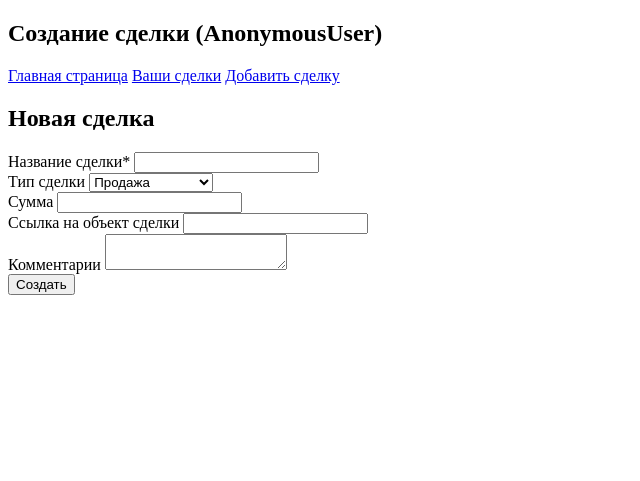
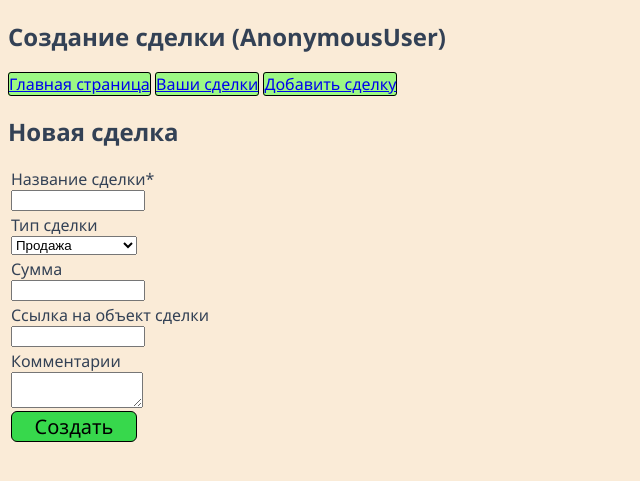
Before and after one commit to StanislavTsyganko/app1, a Django app: template deals/templates/add_deal.html in a window 1280 px wide. Shown: the top 481 px of the page, without its empty margins (0-640 px from the left). Run offline with Django 5.2, Linux system fonts and the light colour scheme; the template is opened without the code that fills it, so the values that code supplies are empty.

Commit message:
add some style

```diff
--- a/deals/templates/add_deal.html
+++ b/deals/templates/add_deal.html
@@ -10,12 +10,12 @@
         {% csrf_token %}
         <div class="field_form">
             <label>Название сделки*</label>
-            <input type="text" name="title" required>
+            <input type="text" name="title" required  class="field">
         </div>
 
         <div class="field_form">
             <label>Тип сделки</label>
-            <select name="type_id">
+            <select name="type_id" class="field">
                 <option value="SALE">Продажа</option>
                 <option value="SALE_PRODUCT">Продажа товара</option>
                 <option value="SALE_SERVICE">Продажа услуги</option>
@@ -24,21 +24,21 @@
 
         <div class="field_form">
             <label>Сумма</label>
-            <input type="number" name="amount">
+            <input type="number" name="amount" class="field">
         </div>
 
         <div class="field_form">
             <label>Ссылка на объект сделки</label>
-            <input type="url" name="url_object">
+            <input type="url" name="url_object" class="field">
         </div>
 
         <div class="field_form">
             <label>Комментарии</label>
-            <textarea name="comments"></textarea>
+            <textarea name="comments" class="field"></textarea>
         </div>
 
         <div class="field_form">
-            <button type="submit" class="btn btn-primary">Создать</button>
+            <button type="submit" class="button_add">Создать</button>
         </div>
 
     </form>
--- a/settings.py
+++ b/settings.py
@@ -121,7 +121,10 @@ USE_TZ = True
 # Static files (CSS, JavaScript, Images)
 # https://docs.djangoproject.com/en/5.2/howto/static-files/
 
-STATIC_URL = 'static/'
+STATIC_URL = '/static/'
+STATICFILES_DIRS = [
+    os.path.join(BASE_DIR, 'app1/static'),
+]
 
 # Default primary key field type
 # https://docs.djangoproject.com/en/5.2/ref/settings/#default-auto-field
--- /dev/null
+++ b/static/css/style.css
@@ -0,0 +1,50 @@
+body {
+    font-family: 'Segoe UI', Roboto, sans-serif;
+    background-color: antiquewhite;
+    color: #334155;
+}
+
+
+nav a{
+    font-family: 'Segoe UI', Roboto, sans-serif;
+    font-size: 16px;
+    background-color: rgb(156, 248, 132);
+    border-radius: 3px;
+    border: 1px solid black;
+}
+
+.table{
+    border: 2px solid black;
+    border-radius: 12px;
+}
+
+td {
+    border: 1px solid black;
+    border-radius: 12px;
+    text-align: center;
+    margin: 2px;
+}
+
+.field_form{
+    margin: 3px;
+    display: flex;
+    flex-direction: column;
+}
+
+.field_form label{
+    font-weight: 500;
+    margin-right: 5px;
+}
+.field_form  .field{
+    width: 126px;
+}
+
+.button_add{
+    width: 126px;
+    align: center;
+    background-color: rgb(55, 216, 76);
+    font-family: 'Segoe UI', Roboto, sans-serif;
+    font-size: 20px;
+    border-radius: 6px;
+    border: 1px solid black;
+}
--- a/templates/main_page.html
+++ b/templates/main_page.html
@@ -1,15 +1,20 @@
 <!doctype html>
 <html lang="en">
 <head>
+    {% load static %}
     <meta charset="UTF-8">
     <meta name="viewport"
           content="width=device-width, user-scalable=no, initial-scale=1.0, maximum-scale=1.0, minimum-scale=1.0">
     <meta http-equiv="X-UA-Compatible" content="ie=edge">
-    <title>Main page</title>
+    <link rel="stylesheet" href="{% static 'css/style.css' %}">
+
+    {% block title %}
+        <title>Main page</title>
+    {% endblock %}
 </head>
 <body>
     {% block user %}
-    <p> Приветствую, {{ user }}. </p>
+        <p> Приветствую, {{ user }}. </p>
     {% endblock %}
 
     <nav>
--- a/urls.py
+++ b/urls.py
@@ -15,6 +15,8 @@ Including another URLconf
     2. Add a URL to urlpatterns:  path('blog/', include('blog.urls'))
 """
 from django.contrib import admin
+from django.conf import settings
+from django.conf.urls.static import static
 from django.urls import path, include
 import views
 
@@ -23,3 +25,5 @@ urlpatterns = [
     path('', views.main_page, name='main_page'),
     path('deals/',include('deals.urls')),
 ]
+if settings.DEBUG:
+    urlpatterns += static(settings.STATIC_URL, document_root=settings.STATIC_ROOT)
```
